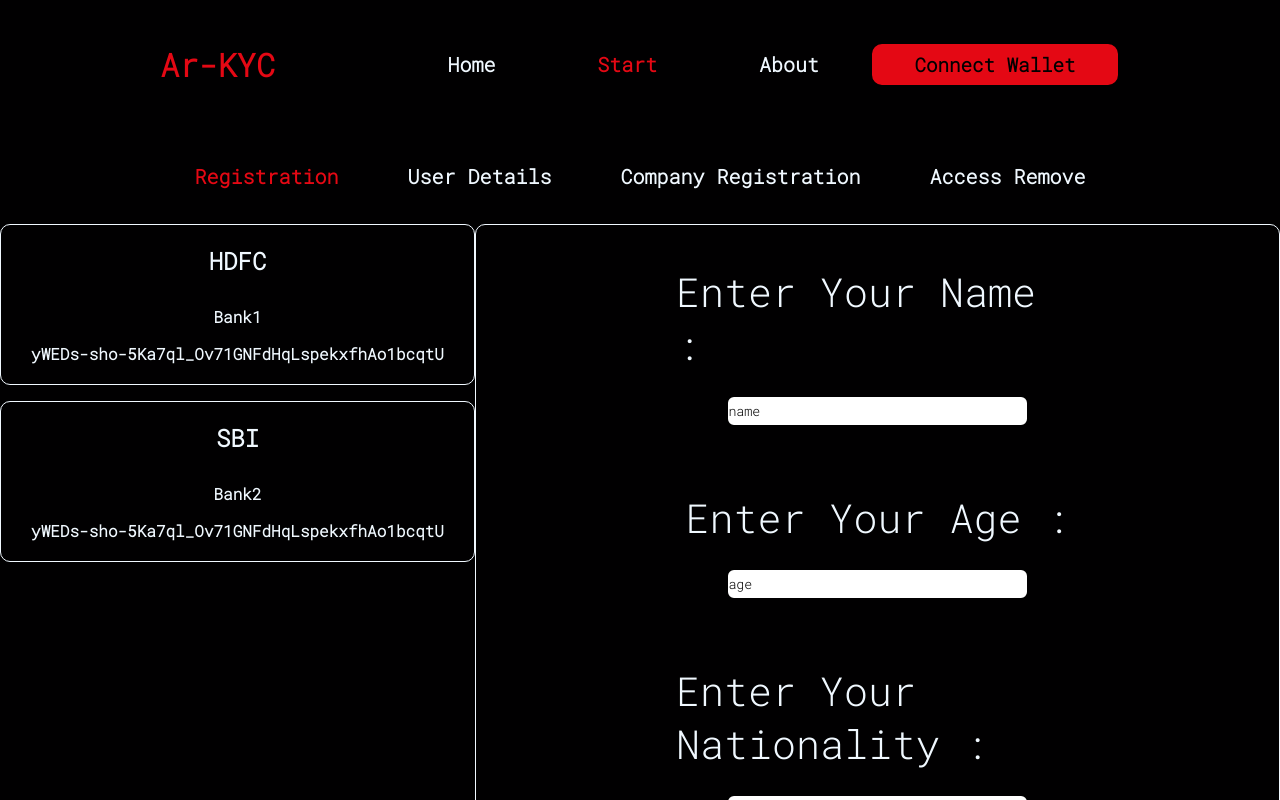
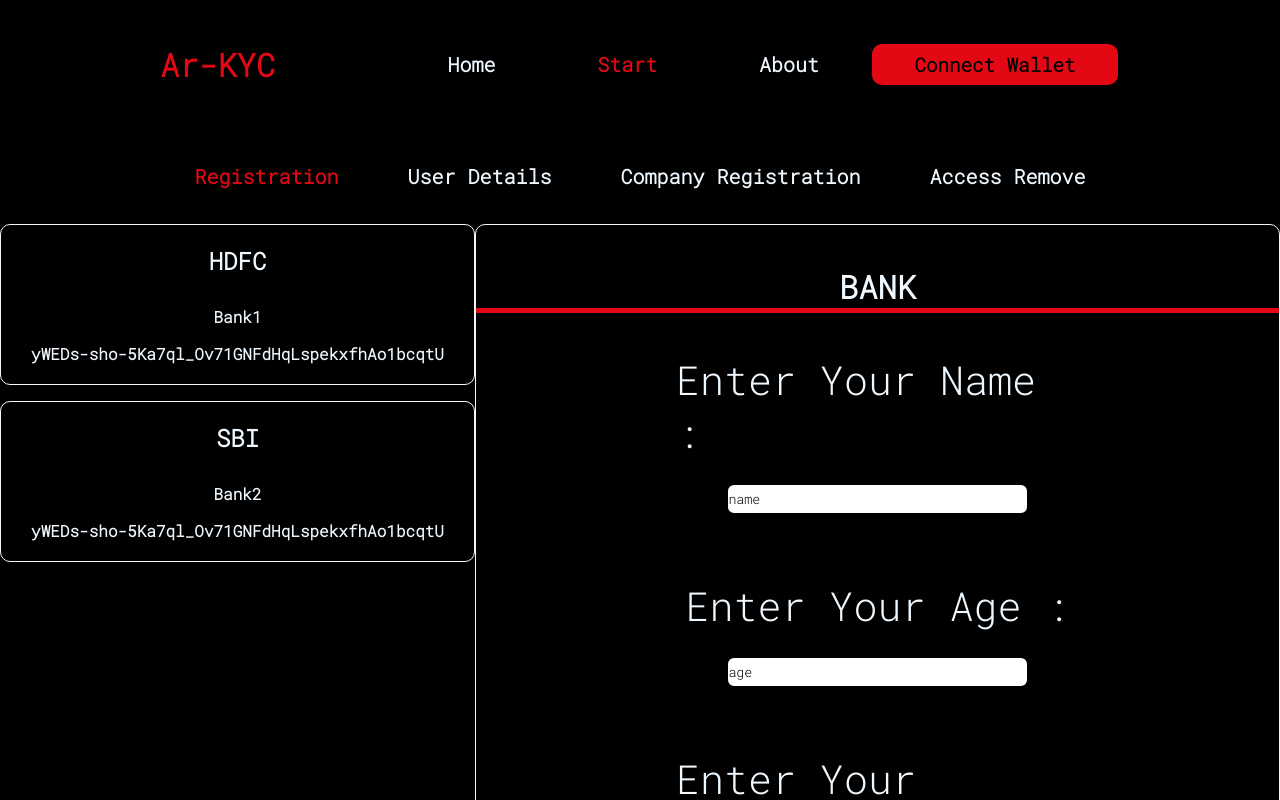
Before and after one commit to AAshu1412/Arweave, a React (Create React App) app: page /start/registration in a window 1280 px wide. Shown: the top 800 px of the page. Built offline with nearby package versions, Linux system fonts and the light colour scheme.

Commit message:
modify smart contract

```diff
--- a/src/components/contract/kyc.json
+++ b/src/components/contract/kyc.json
@@ -1,6 +1,7 @@
 {
-  "company": {},
+  "company": [],
   "people": {},
   "map1": {},
+  "map2":{},
   "num1": 0
 }
--- a/src/components/registration/Registration.css
+++ b/src/components/registration/Registration.css
@@ -52,6 +52,14 @@
     box-sizing: border-box;
     border: 1px solid aliceblue;
     border-radius: 10px;
+            display: flex;
+            flex-direction: column;
+}
+
+.registration-user h1{
+    text-align: center;
+    padding-top: 5%;
+    border-bottom: 5px solid #e40814 ;
 }
 
 .registration-user form{
--- a/src/components/registration/Registration.js
+++ b/src/components/registration/Registration.js
@@ -1,50 +1,48 @@
-import React from 'react';
-import { useState } from 'react';
-import Start from '../start/Start';
-import './Registration.css';
+import React from "react";
+import { useState } from "react";
+import Start from "../start/Start";
+import "./Registration.css";
 
-function Registration(){
+function Registration() {
+  const [compDetails, setCompDetails] = useState([
+    {
+      name: "HDFC",
+      category: "Bank1",
+      address: "yWEDs-sho-5Ka7ql_Ov71GNFdHqLspekxfhAo1bcqtU",
+    },
+    {
+      name: "SBI",
+      category: "Bank2",
+      address: "yWEDs-sho-5Ka7ql_Ov71GNFdHqLspekxfhAo1bcqtU",
+    },
+  ]);
 
-    const [compDetails,setCompDetails]=useState([{
-        name:"HDFC",category:"Bank1",address:"yWEDs-sho-5Ka7ql_Ov71GNFdHqLspekxfhAo1bcqtU"
-    },{
-        name:"SBI",category:"Bank2",address:"yWEDs-sho-5Ka7ql_Ov71GNFdHqLspekxfhAo1bcqtU"
-    }]);
+  const handleInput = (event) => {};
 
+  const handleSubmit = () => {
+    console.log("dijqioqeo");
+  };
 
-    const handleInput=(event)=>{
-
-    }
-
-const handleSubmit=()=>{
-    console.log("dijqioqeo");
-}
-
-    return(<div>
-        <Start/>
-            <div className='registration-main'>
-                <div className='registration-comp-head'>
-                    {
-                        compDetails.map((value,key)=>{
-return(
-
-         <div className='registration-comp'>
+  return (
+    <div>
+      <Start />
+      <div className="registration-main">
+        <div className="registration-comp-head">
+          {compDetails.map((value, key) => {
+            return (
+              <div className="registration-comp">
                 <h2>{value.name}</h2>
-                     <div className='registration-comp-sub'>
+                <div className="registration-comp-sub">
                   <h4>{value.category}</h4>
                   <h4>{value.address}</h4>
                 </div>
-
+              </div>
+            );
+          })}
         </div>
 
-
-);
-                        })
-                    }
-
-                </div>
-
-                <div className='registration-user'>
+        <div className="registration-user">
+            <h1>BANK</h1>
           <form onSubmit={handleSubmit}>
             <div>
               <label htmlFor="name">Enter Your Name : </label>
@@ -107,13 +105,12 @@ return(
               ></input>
             </div>
 
-
             <button type="submit">Submit</button>
           </form>
         </div>
       </div>
-    </div>);
-
+    </div>
+  );
 }
 
 export default Registration;
```
Also changed, not shown: src/components/contract/kyc.js (+10 -4 lines), 1 other file (tests, documents, lock files or other folders). Lines whose indentation alone changed are shown as unchanged.
